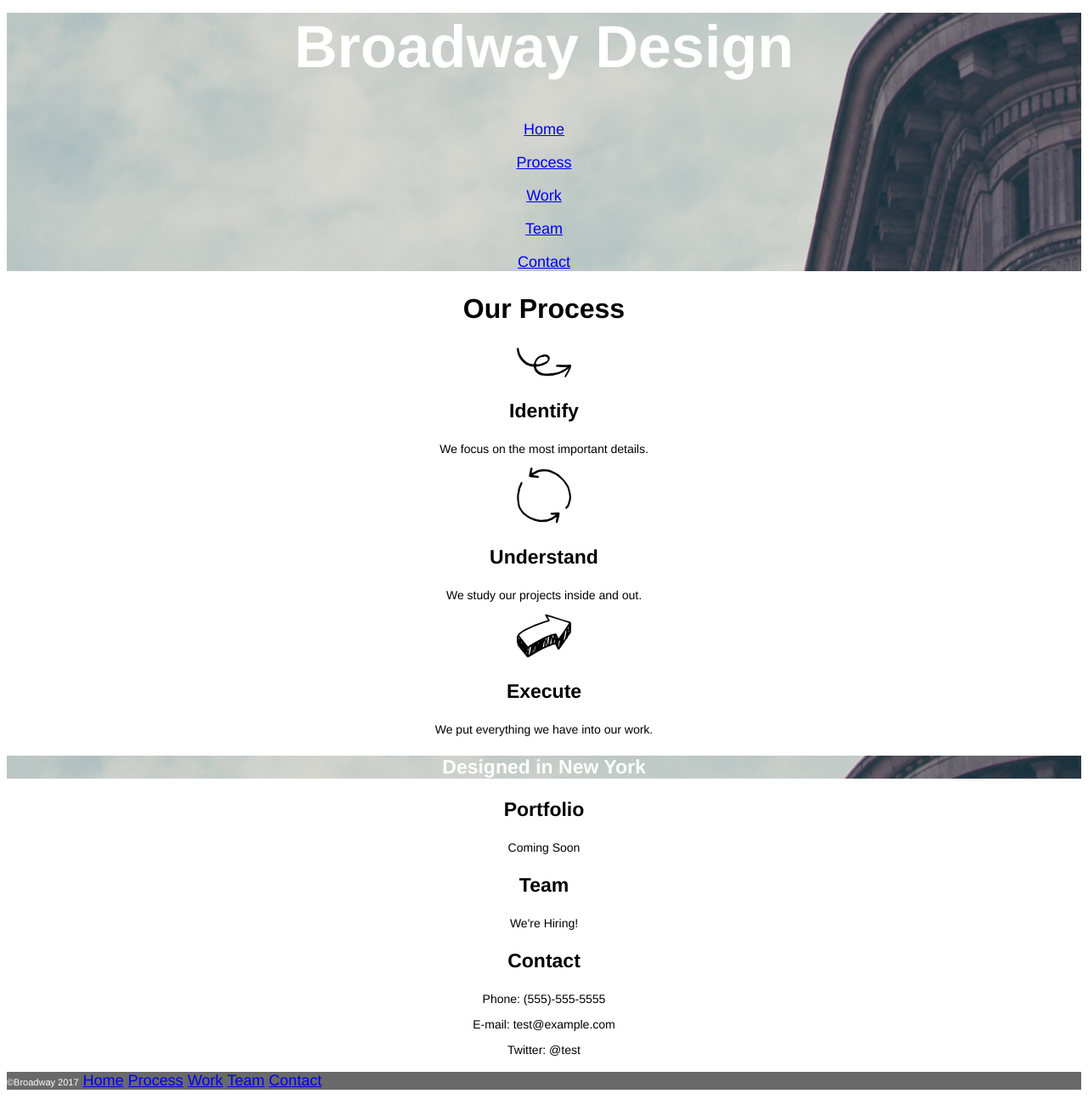
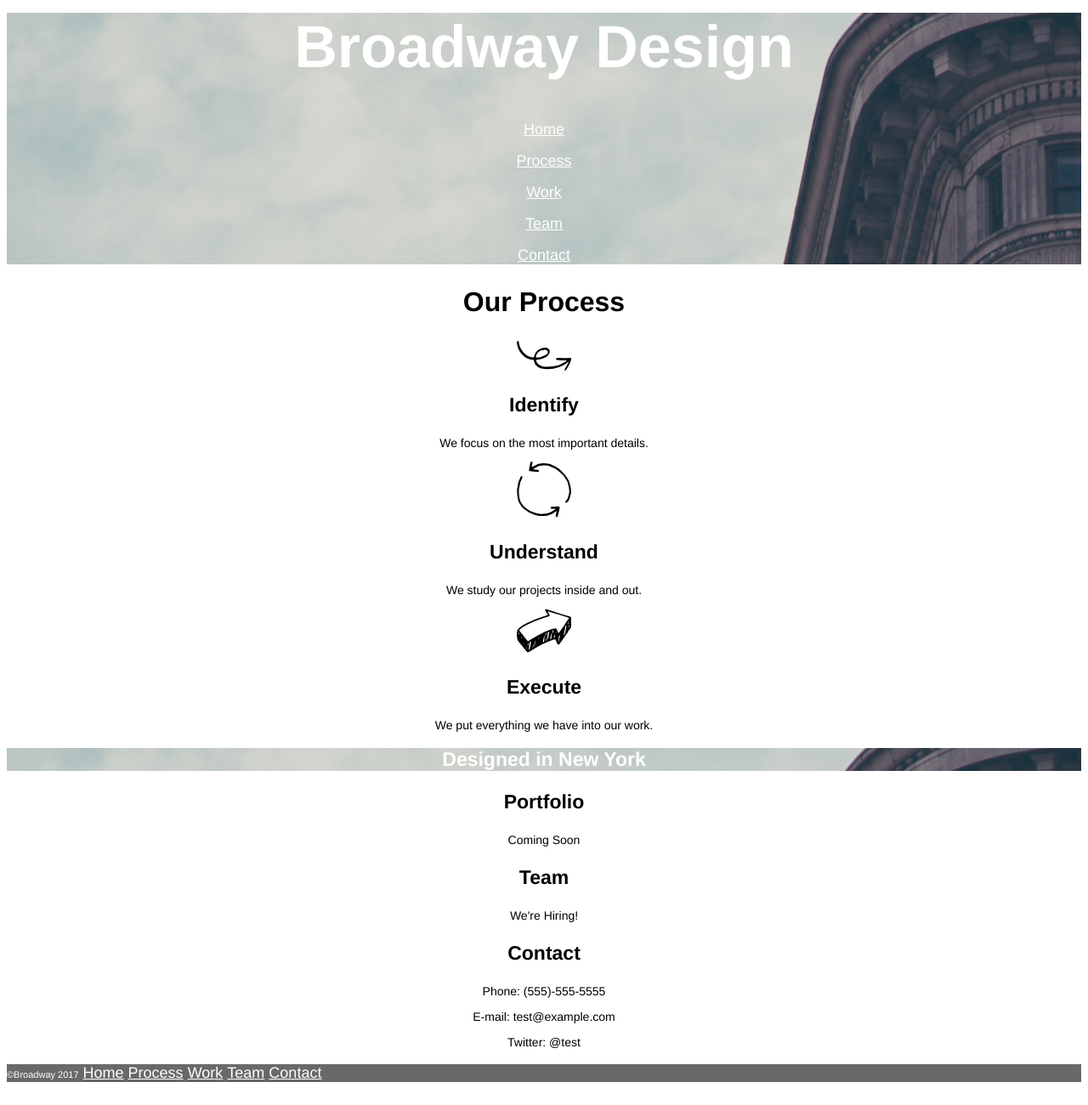
Before and after one commit to santiagobs/broadway, a plain HTML site: page index.html in a window 1280 px wide. Shown: the part 32-1332 px from the top of the page at 85% size. Drawn offline with Linux system fonts and the light colour scheme.

Commit message:
final revision against solution

```diff
--- a/index.html
+++ b/index.html
@@ -7,9 +7,9 @@
 
   <body>
     <!--Heading section-->
-    <div id="header">
+    <div class="header">
       <h1>Broadway Design</h1>
-      <nav class="headmenu">
+      <nav>
         <p><a href="#">Home</a></p>
         <p><a href="#process">Process</a></p>
         <p><a href="#work">Work</a></p>
@@ -19,7 +19,7 @@
     </div>
 
   <!--Process section-->
-    <div id="process">
+    <div class="genstyle" id="process">
       <h2>Our Process</h2>
       <img src="./resources/icons/identify.svg" alt="identify"/>
       <h3>Identify</h3>
@@ -32,25 +32,25 @@
       <img src="./resources/icons/execute.svg" alt="execute"/>
       <h3>Execute</h3>
       <p>We put everything we have into our work.</p>
-
     </div>
 
-    <h3 id="designed">Designed in New York</h3>
+    <!--Designed Section-->
+    <h2 class="designed" >Designed in New York</h2>
 
     <!--Portfolio section-->
-    <div id="work">
+    <div class="genstyle" id="work">
       <h3>Portfolio</h3>
       <p>Coming Soon</p>
     </div>
 
     <!--Team section-->
-    <div id="team">
+    <div class="genstyle" id="team">
       <h3>Team</h3>
       <p>We're Hiring!</p>
     </div>
 
     <!--Contact section-->
-    <div id="contact">
+    <div class="genstyle" id="contact">
       <h3>Contact</h3>
       <p>Phone: (555)-555-5555</p>
       <p>E-mail: test@example.com</p>
@@ -68,6 +68,5 @@
         <li><a href="#contact">Contact</a></li>
       </nav>
     </ul>
-
   </body>
 </html>
--- a/resources/css/style.css
+++ b/resources/css/style.css
@@ -4,24 +4,29 @@ body {
 
 }
 
-h1 {
+.header h1 {
   font-size: 70px;
   color: white;
 }
 
-h2{
+.genstyle h2{
   font-size: 32px;
 }
 
-h3 {
+.genstyle h3 {
   font-size: 23px;
 }
 
-#process, #designed, #work, #team, #contact p{
+.genstyle p{
   font-size: 14px;
 }
 
-#header{
+.header a{
+  color:white;
+  font-size: 18px;
+}
+
+.header{
   background-image: url(../images/the-flatiron-building.png);
   background-size: cover;
 }
@@ -31,18 +36,10 @@ font-size: 11px;
 color: white;
 }
 
-#designed{
+h2.designed{
   font-size: 23px;
   color: white;
   background-image: url(../images/the-flatiron-building.png);
-}
-
-a:visited{
-  color:white;
-}
-
-.headmenu{
-  font-size: 18px;
 }
 
 
@@ -53,6 +50,11 @@ ul.footer{
   text-align: left;
   padding: 0;
 }
+
+.footer a{
+  color: white;
+}
+
 .footer li{
   display: inline;
 }
```
